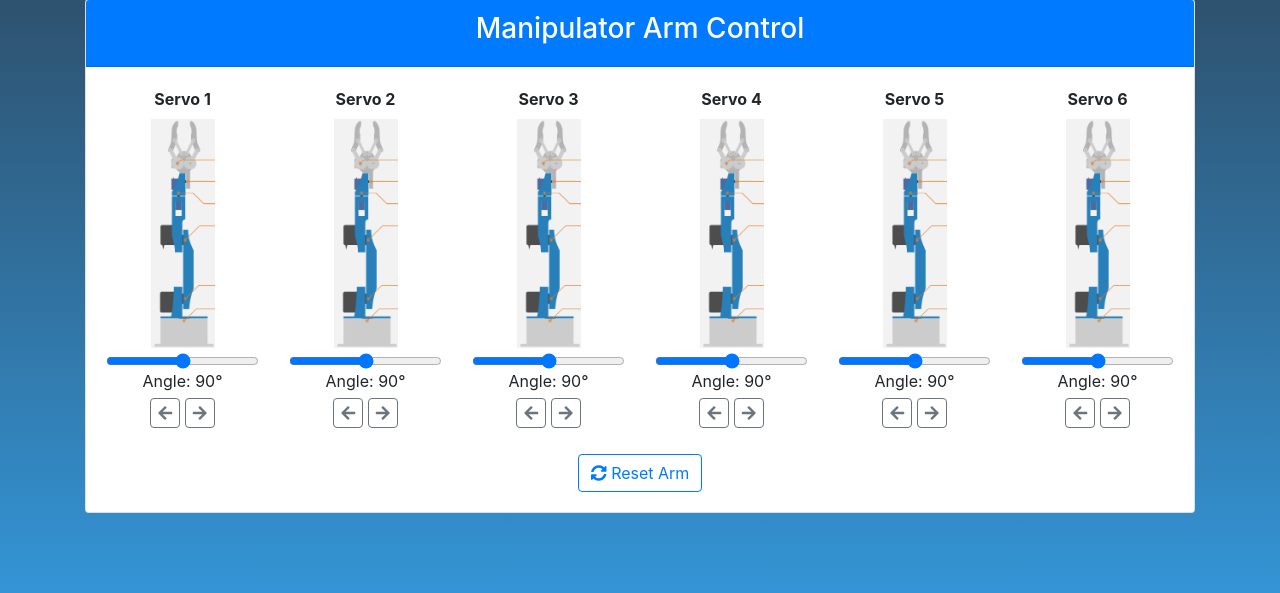
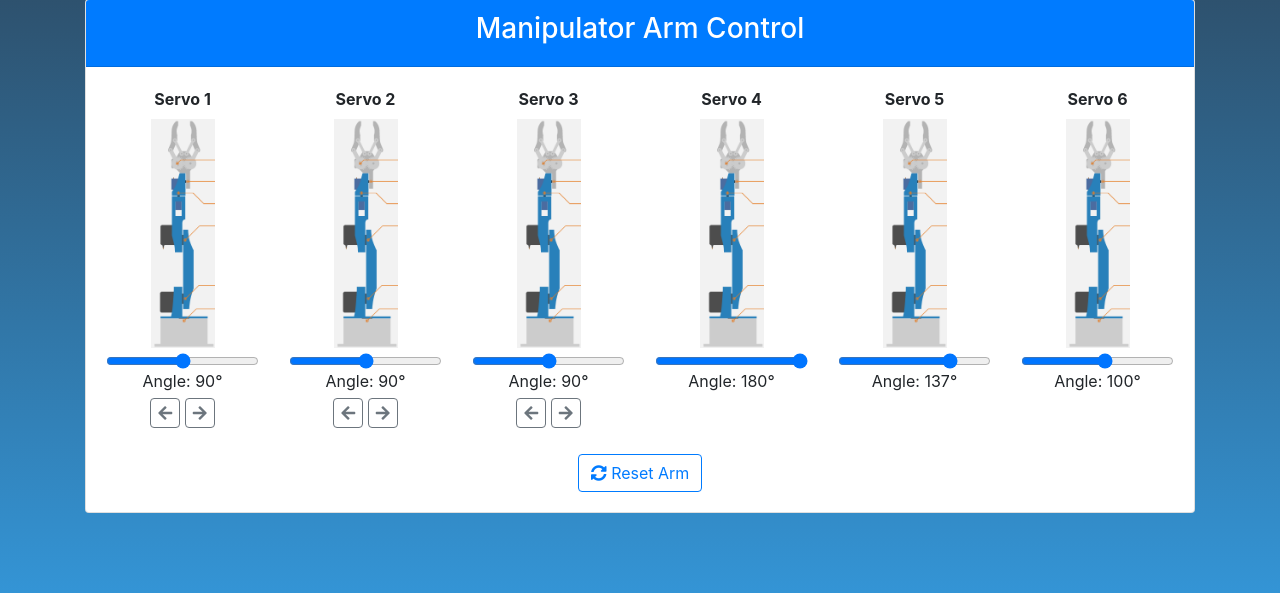
Before and after one commit to luigimuratore/CtrlAltRover, a Flask app: page / in a window 1280 px wide, after a click on "Manipulator". Shown: the part 175-768 px from the top of the page. Run offline with Flask 3, Linux system fonts and the light colour scheme; some libraries are stand-ins or nearby versions.

Commit message:
fix errors

```diff
--- a/API/server_double_controller.py
+++ b/API/server_double_controller.py
@@ -5,7 +5,7 @@ import serial
 import time
 import threading
 
-# Configure serial connection using persistent symlink from your udev rule
+# Configure serial connection using persistent symlink
 arduino_port = '/dev/arduinoMega'
 baud_rate = 115200
 try:
@@ -28,7 +28,6 @@ speed = 50
 @socketio.on('command')
 def handle_command(command):
     global speed
-    # Speed update command
     if command.startswith("speed:"):
         try:
             new_speed = int(command.split(":")[1])
@@ -38,7 +37,6 @@ def handle_command(command):
         except ValueError:
             print("Invalid speed value received.")
         return
-
     print(f"Received command: {command} with speed: {speed}")
     ser.write((command + "\n").encode())
     print(f"Command '{command}' sent to Arduino.")
--- a/API/templates/controller.html
+++ b/API/templates/controller.html
@@ -172,52 +172,28 @@
                 </div>
               </div>
 
-              <!-- Servo 4 -->
+              <!-- Servo 4 (Micro Servo) -->
               <div class="col-md-2 text-center">
                 <label class="slider-label" for="servo4Slider">Servo 4</label>
                 <img src="static/robot.png" alt="Servo 4" class="servo-image">
-                <input type="range" id="servo4Slider" min="0" max="180" value="90" class="form-control-range" onchange="updateServo('servo4', this.value)">
-                <div>Angle: <span id="servo4Value">90</span>°</div>
-                <div class="precise-controls">
-                  <button class="btn btn-outline-secondary" onmousedown="startServoAdjust('servo4', -1)" onmouseup="stopServoAdjust()" onmouseleave="stopServoAdjust()">
-                    <i class="fas fa-arrow-left"></i>
-                  </button>
-                  <button class="btn btn-outline-secondary" onmousedown="startServoAdjust('servo4', 1)" onmouseup="stopServoAdjust()" onmouseleave="stopServoAdjust()">
-                    <i class="fas fa-arrow-right"></i>
-                  </button>
-                </div>
+                <input type="range" id="servo4Slider" min="0" max="180" value="180" class="form-control-range" onchange="updateServo('servo4', this.value)">
+                <div>Angle: <span id="servo4Value">180</span>°</div>
               </div>
 
-              <!-- Servo 5 -->
+              <!-- Servo 5 (Micro Servo) -->
               <div class="col-md-2 text-center">
                 <label class="slider-label" for="servo5Slider">Servo 5</label>
                 <img src="static/robot.png" alt="Servo 5" class="servo-image">
-                <input type="range" id="servo5Slider" min="0" max="180" value="90" class="form-control-range" onchange="updateServo('servo5', this.value)">
-                <div>Angle: <span id="servo5Value">90</span>°</div>
-                <div class="precise-controls">
-                  <button class="btn btn-outline-secondary" onmousedown="startServoAdjust('servo5', -1)" onmouseup="stopServoAdjust()" onmouseleave="stopServoAdjust()">
-                    <i class="fas fa-arrow-left"></i>
-                  </button>
-                  <button class="btn btn-outline-secondary" onmousedown="startServoAdjust('servo5', 1)" onmouseup="stopServoAdjust()" onmouseleave="stopServoAdjust()">
-                    <i class="fas fa-arrow-right"></i>
-                  </button>
-                </div>
+                <input type="range" id="servo5Slider" min="0" max="180" value="137" class="form-control-range" onchange="updateServo('servo5', this.value)">
+                <div>Angle: <span id="servo5Value">137</span>°</div>
               </div>
 
-              <!-- Servo 6 -->
+              <!-- Servo 6 (Micro Servo) -->
               <div class="col-md-2 text-center">
                 <label class="slider-label" for="servo6Slider">Servo 6</label>
                 <img src="static/robot.png" alt="Servo 6" class="servo-image">
-                <input type="range" id="servo6Slider" min="0" max="180" value="90" class="form-control-range" onchange="updateServo('servo6', this.value)">
-                <div>Angle: <span id="servo6Value">90</span>°</div>
-                <div class="precise-controls">
-                  <button class="btn btn-outline-secondary" onmousedown="startServoAdjust('servo6', -1)" onmouseup="stopServoAdjust()" onmouseleave="stopServoAdjust()">
-                    <i class="fas fa-arrow-left"></i>
-                  </button>
-                  <button class="btn btn-outline-secondary" onmousedown="startServoAdjust('servo6', 1)" onmouseup="stopServoAdjust()" onmouseleave="stopServoAdjust()">
-                    <i class="fas fa-arrow-right"></i>
-                  </button>
-                </div>
+                <input type="range" id="servo6Slider" min="0" max="180" value="100" class="form-control-range" onchange="updateServo('servo6', this.value)">
+                <div>Angle: <span id="servo6Value">100</span>°</div>
               </div>
             </div>
             <div class="row mt-3">
@@ -255,7 +231,7 @@
       socket.emit('command', servo + ':' + angle);
     }
 
-    // Continuous servo adjustment
+    // Continuous servo adjustment for continuous rotation servos (servo1-3)
     function startServoAdjust(servo, delta) {
       adjustServo(servo, delta);
       servoInterval = setInterval(() => { adjustServo(servo, delta); }, 100);
@@ -295,19 +271,23 @@
       clearInterval(speedInterval);
     }
 
-    // Reset arm: set all servo sliders to default (90)
+    // Reset arm: set continuous servos to neutral (90) and micro servos to default positions
     function resetArm() {
-      const servos = ['servo1','servo2','servo3','servo4','servo5','servo6'];
-      servos.forEach(servo => {
+      const continuousServos = ['servo1','servo2','servo3'];
+      continuousServos.forEach(servo => {
         updateServo(servo, 90);
       });
+      // Reset micro servos (using your default values)
+      updateServo('servo4', 180);
+      updateServo('servo5', 137);
+      updateServo('servo6', 100);
       sendCommand('reset_arm');
     }
 
     // Listen for messages from the server
     socket.on('arduino_response', function(data) {
       let msg = data.data;
-      // Update the correct panel based on prefix.
+      // Update panels based on prefix
       if (msg.indexOf("SENSOR:") === 0) {
         document.getElementById("sensorMeasurements").innerText = msg.replace("SENSOR:", "").trim();
       } else if (msg.indexOf("STATUS:") === 0) {
```
